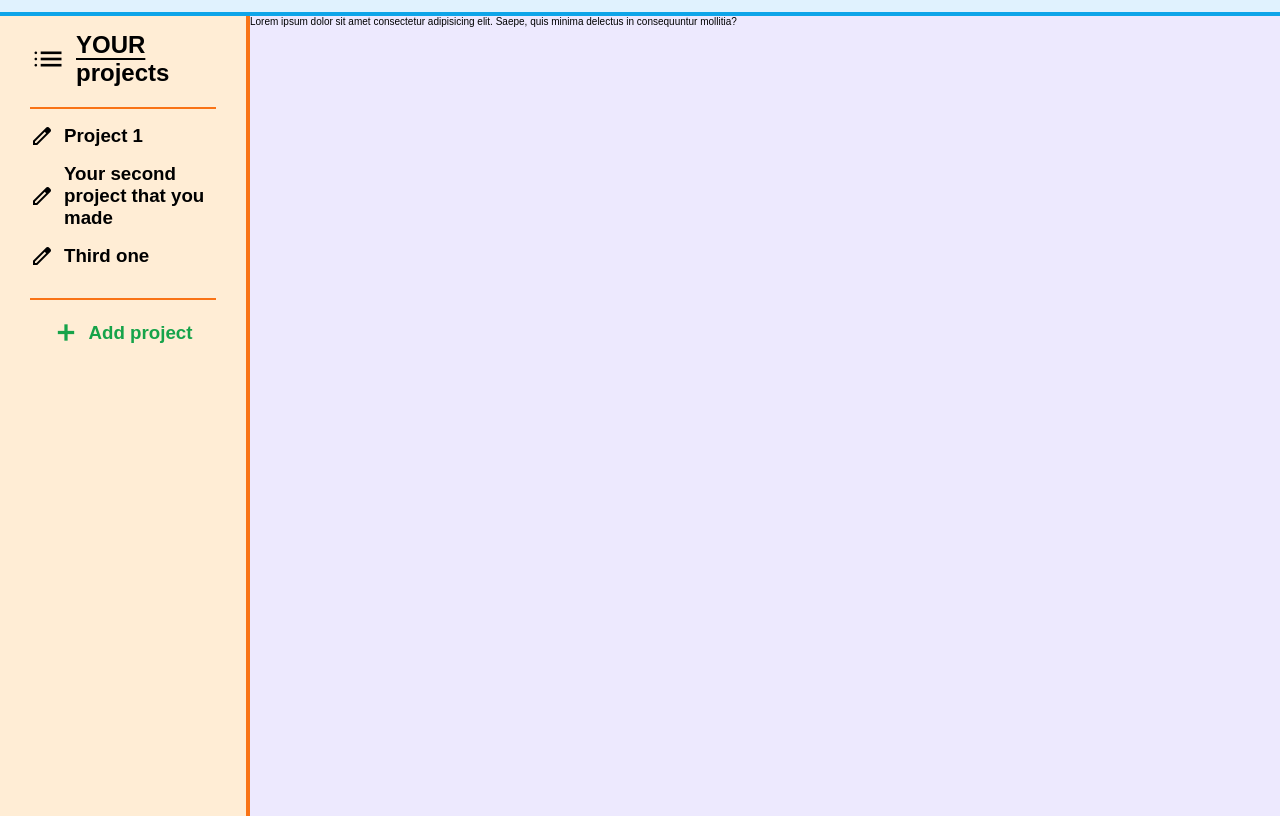
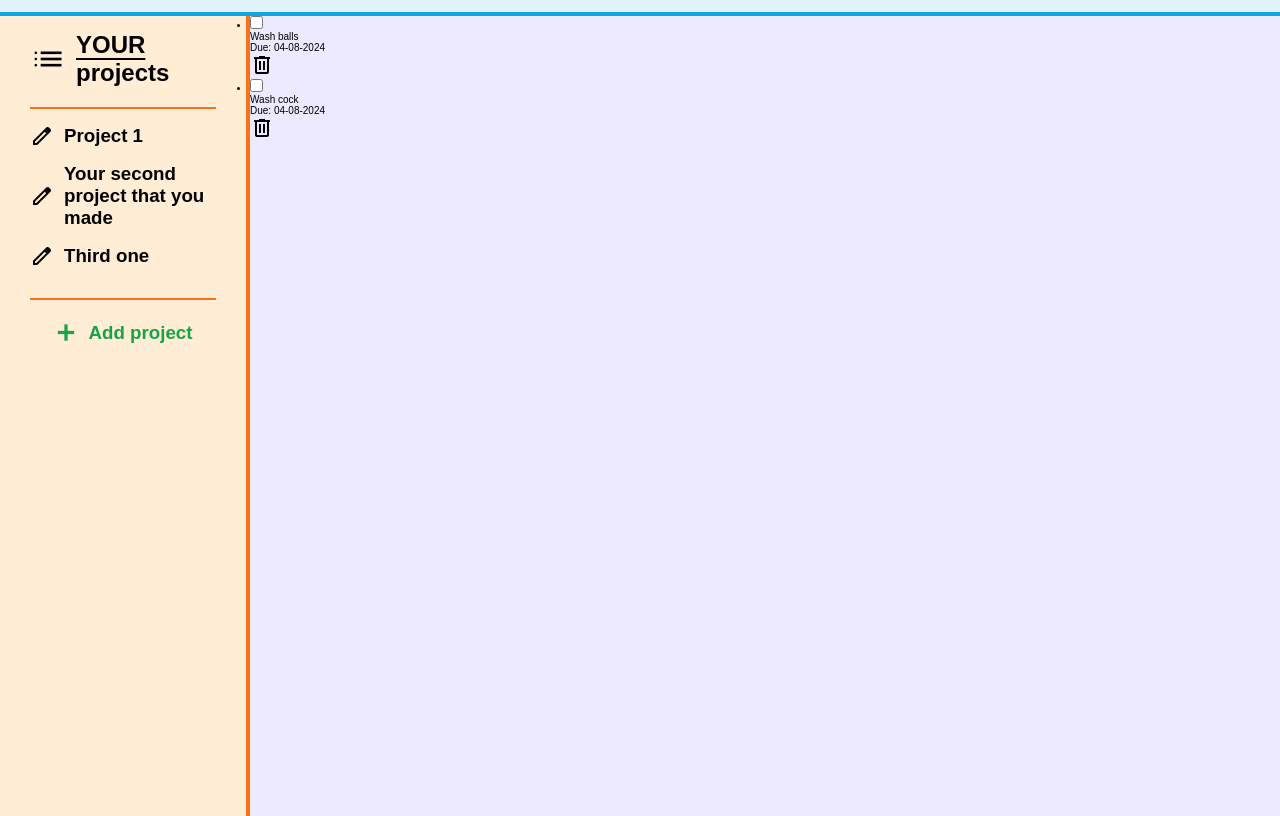
Before and after one commit to 0BooM/todo-list, a website built with webpack: page src/index.html in a window 1280 px wide. Shown: the part 68-884 px from the top of the page. Built offline with nearby package versions, Linux system fonts and the light colour scheme.

Commit message:
Create ul for elements that user will input (his to-do list)

```diff
--- a/src/index.html
+++ b/src/index.html
@@ -44,8 +44,28 @@
       </div>
     </nav>
     <main class="project-content">
-      Lorem ipsum dolor sit amet consectetur adipisicing elit. Saepe, quis
-      minima delectus in consequuntur mollitia?
+      <ul class="to-do-list">
+        <li class="to-do-element">
+          <div class="left-section">
+            <input type="checkbox" class="to-do-checbox" />
+            <p>Wash balls</p>
+          </div>
+          <div class="right-section">
+            <p class="due-date">Due: 04-08-2024</p>
+            <span class="remove-icon material-symbols-outlined"> delete </span>
+          </div>
+        </li>
+        <li class="to-do-element todo-done">
+          <div class="left-section">
+            <input type="checkbox" class="to-do-checbox" />
+            <p>Wash cock</p>
+          </div>
+          <div class="right-section">
+            <p class="due-date">Due: 04-08-2024</p>
+            <span class="remove-icon material-symbols-outlined"> delete </span>
+          </div>
+        </li>
+      </ul>
     </main>
   </body>
 </html>
```
